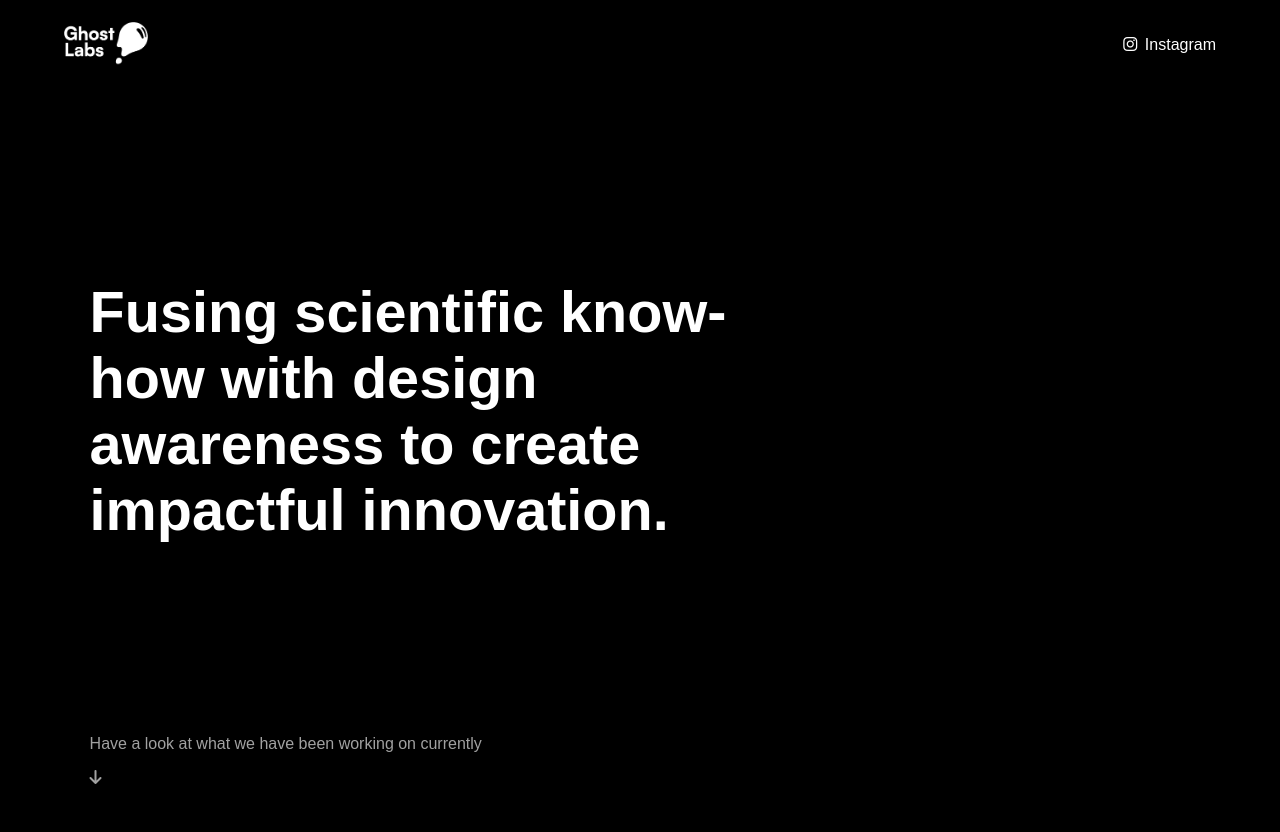
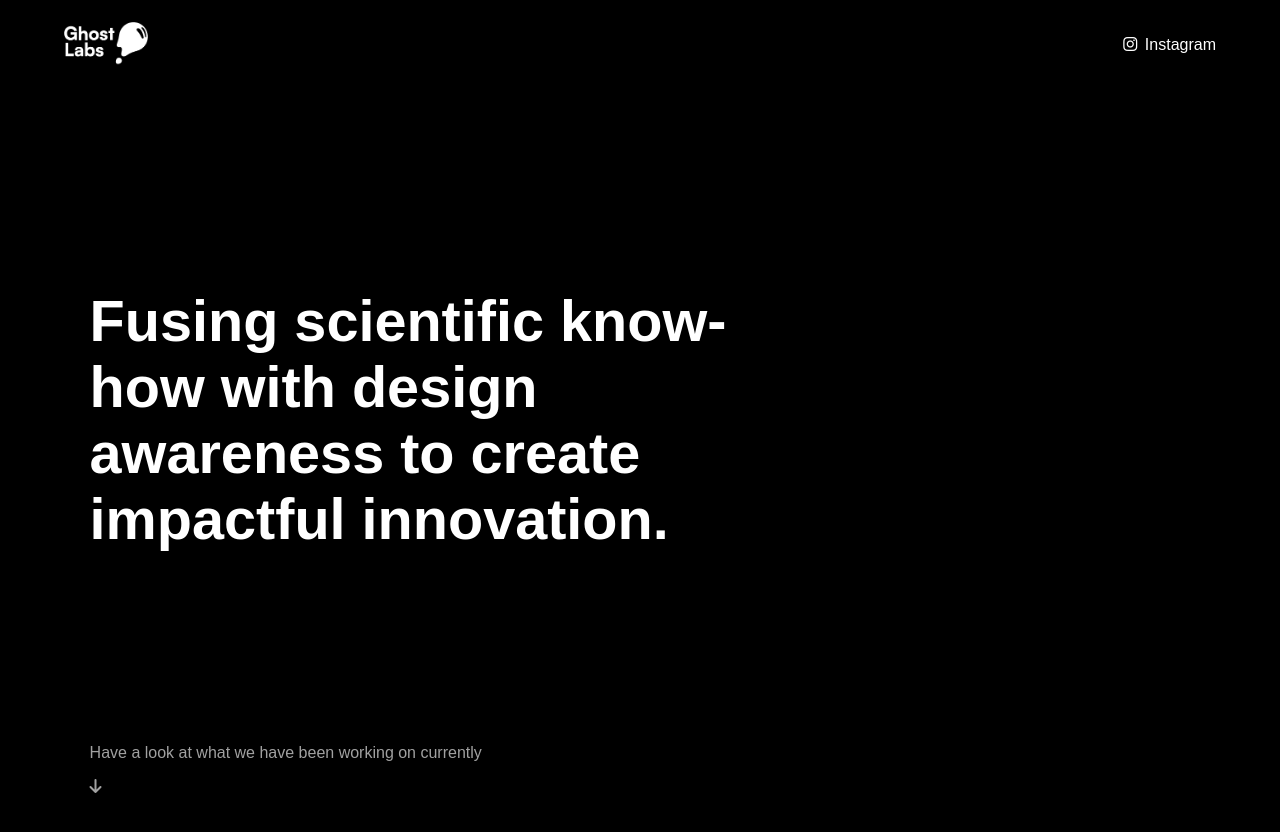
Before and after one commit to ghostlabsstudio/ghostlabsstudio.github.io, a Jekyll site: the page built from index.html, in a window 1280 px wide and 900 px high. Shown: the top 832 px of the window. Built offline with Jekyll 4.4.1, drawn with Linux system fonts in a browser that asks for light colours.

Commit message:
Update _new.scss

```diff
--- a/_sass/_new.scss
+++ b/_sass/_new.scss
@@ -112,7 +112,7 @@
     }
 
     @media screen and (min-width: $breakpoint-mobile + 1) {
-        height: 90vh;
+        height: 92vh;
     }
 }
 
```
